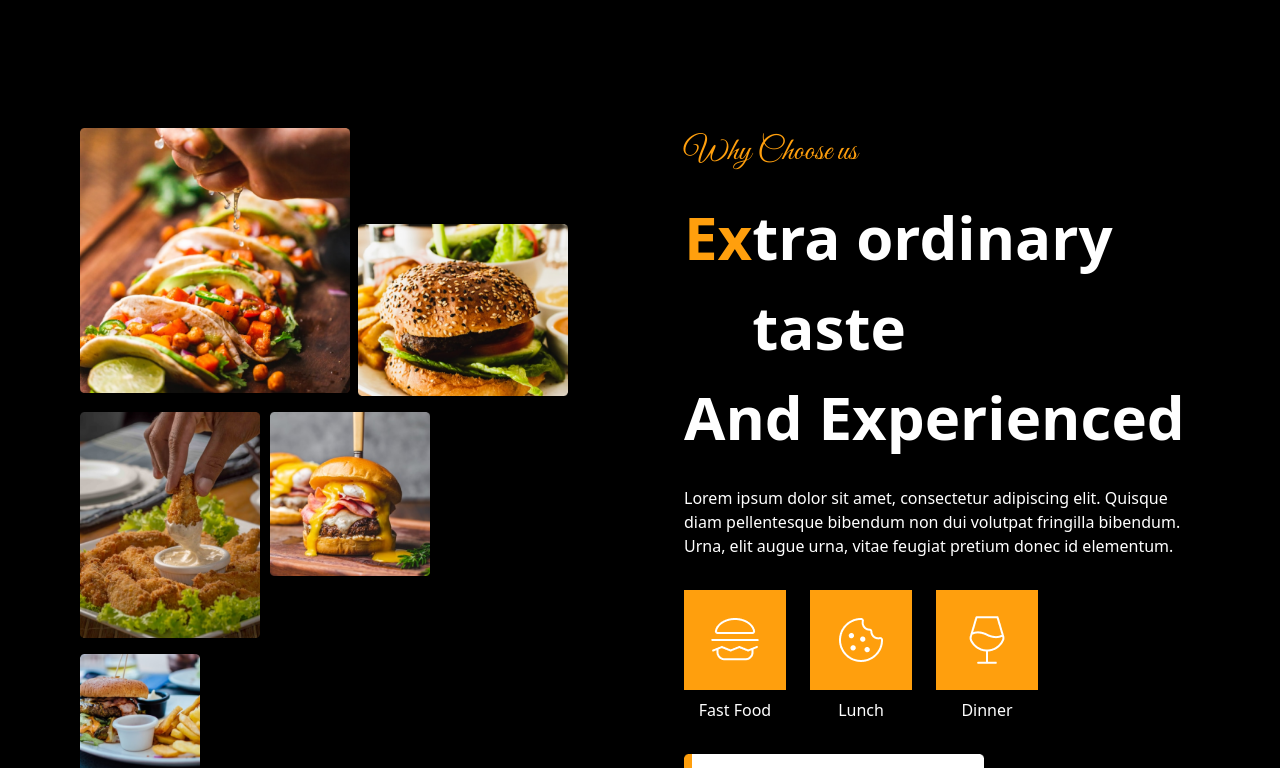
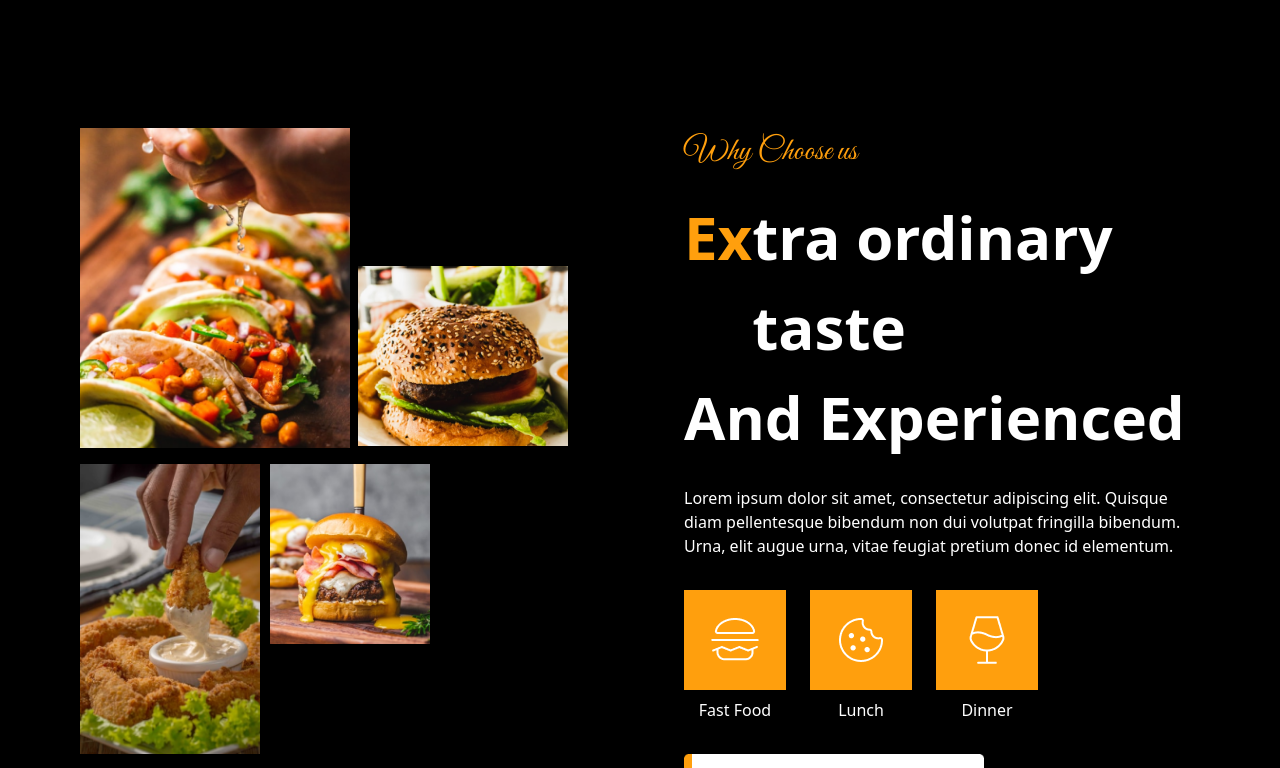
Before and after one commit to MariaKhan10/UI-UX-Hackathon-Q2, a Next.js app: page / in a window 1280 px wide. Shown: the part 2080-2848 px from the top of the page. Built offline with nearby package versions, Linux system fonts and the light colour scheme.

Commit message:
made some changes in hero

```diff
--- a/src/app/components/Extraordinary.tsx
+++ b/src/app/components/Extraordinary.tsx
@@ -16,14 +16,14 @@ const Extraordinary = () => {
 <div className="grid grid-cols-1 sm:grid-cols-2 gap-4 lg:gap-4">
   {/* Row 1 */}
   <Image
-            className="cursor-pointer"
+    className="cursor-pointer sm:w-[270px] sm:h-[320px] w-full h-auto object-cover"
     src="/pictures/extra1.png"
     alt="icon"
     width={270}
     height={320}
   />
   <Image
-            className="cursor-pointer mt-6 sm:mt-24 sm:-ml-2"
+    className="cursor-pointer sm:w-[210px] sm:h-[180px] w-full h-auto object-cover mt-6 sm:mt-[138px] sm:-ml-2"
     src="/pictures/extra2.png"
     alt="icon"
     width={210}
@@ -32,28 +32,28 @@ const Extraordinary = () => {
 
   {/* Row 2 */}
   <Image
-            className="cursor-pointer"
+    className="cursor-pointer sm:w-[180px] sm:h-[290px] w-full h-auto object-cover"
     src="/pictures/extra3.png"
     alt="icon"
     width={180}
     height={290}
   />
   <Image
-            className="cursor-pointer sm:-ml-24"
+    className="cursor-pointer sm:w-[160px] sm:h-[180px] w-full h-auto object-cover sm:-ml-24"
     src="/pictures/extra4.png"
     alt="icon"
     width={160}
     height={180}
   />
   <Image
-            className="cursor-pointer sm:ml-0"
+    className="cursor-pointer sm:w-[120px] sm:h-[141px] w-full max-w-[150px] h-auto object-cover sm:ml-0"
     src="/pictures/extra5.png"
     alt="icon"
     width={120}
     height={141}
   />
+</div>
 
-        </div>
 
         {/* Right Side - Content */}
         <div className="mt-8 lg:mt-0 lg:ml-12 flex-1">
--- a/src/app/components/Footer.tsx
+++ b/src/app/components/Footer.tsx
@@ -24,16 +24,17 @@ const Footer = () => {
                   </p>
                 </li>
 
-
-                <div className="flex lg:flex-row md:flex-row gap-2 sm:justify-center sm:flex-wrap sm:flex-col">
-                  <div>  <Image
-    className="w-[70px] h-[70px] sm:mb-2 "
+                <div className="flex flex-col items-center lg:flex-row md:flex-row gap-2 sm:gap-4 sm:justify-center">
+  <div>
+    <Image
+      className="w-[70px] h-[70px] sm:mb-2"
       src="/pictures/Watch.png"
       alt="img"
       width={60}
       height={50}
-  /></div>
-<div>
+    />
+  </div>
+  <div className="text-center sm:text-left">
     <li className="text-white">
       <p className="hover:text-gray-600 font-bold text-[14px] leading-6">
         Opening Hours
@@ -42,8 +43,8 @@ const Footer = () => {
       <p className="font-normal text-[14px] leading-6">Sunday - Closed</p>
     </li>
   </div>
+</div>
 
-</div>
 
 
 
--- a/src/app/components/Testimonials.tsx
+++ b/src/app/components/Testimonials.tsx
@@ -28,7 +28,7 @@ const Testimonials = () => {
       {/* White Box Section */}
       <div className="relative mt-12 w-full flex justify-center">
         {/* Human Image */}
-        <div className="absolute -top-8 md:-top-1 z-10">
+        <div className="absolute md:-top-1 z-10">
           <Image
             src="/pictures/human.png"
             alt="Human"
```
Lines whose indentation alone changed are shown as unchanged.
